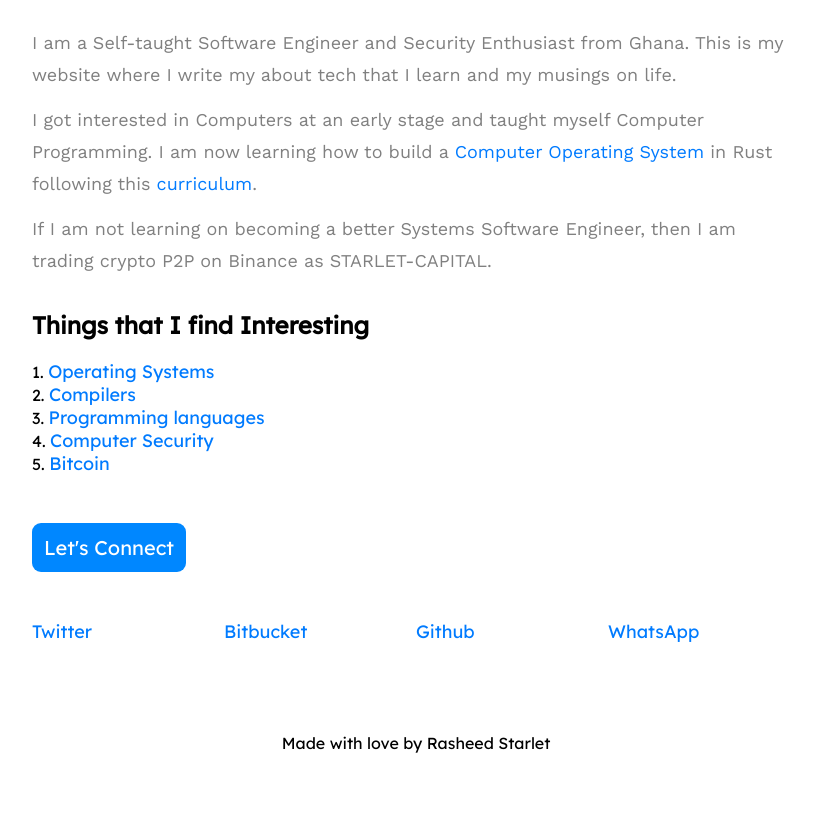
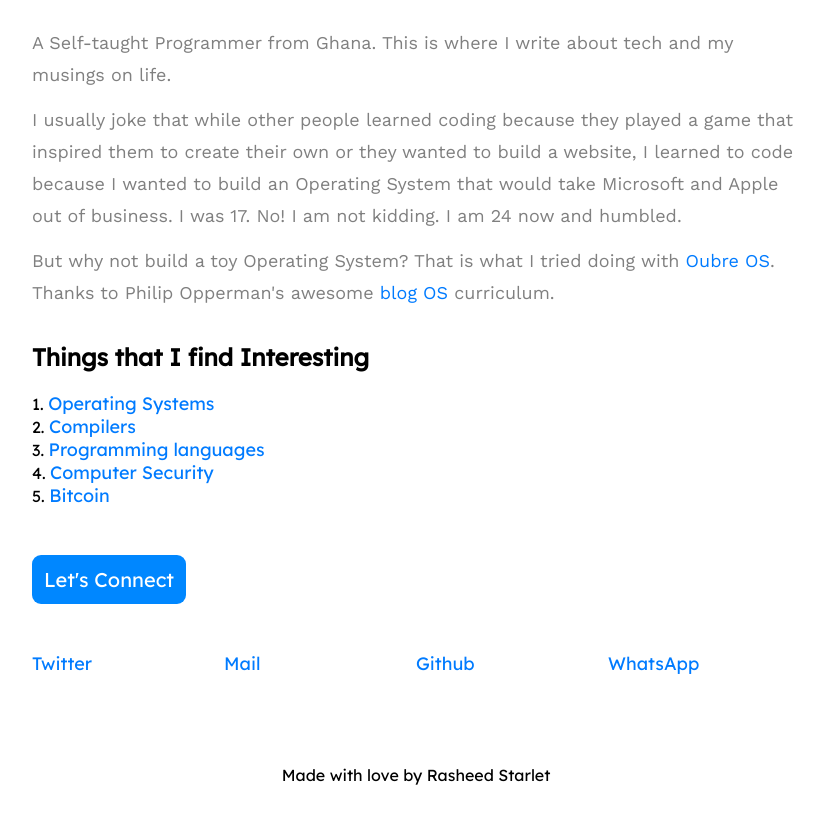
Before and after one commit to rasheedmhd/blog, a plain HTML site: page index.html in a window 1280 px wide. Shown: the part 254-1069 px from the top of the page, without its empty margins (224-1048 px from the left). Before the commit the page ends 1037 px from the top, so only its background shows below. Drawn offline with nearby package versions, Linux system fonts and the light colour scheme.

Commit message:
home page updates

```diff
--- a/index.html
+++ b/index.html
@@ -7,7 +7,10 @@
     <link rel="stylesheet" type="text/css" href="main/styles.css">
     <link rel="preconnect" href="https://fonts.googleapis.com">
     <link rel="preconnect" href="https://fonts.gstatic.com" crossorigin>
-    <link href="https://fonts.googleapis.com/css2?family=Lexend+Deca&family=Work+Sans:wght@400&display=swap" rel="stylesheet">
+    <link href="https://fonts.googleapis.com/css?family=Lexend+Deca&display=swap" rel="stylesheet">
+    <link href="https://fonts.googleapis.com/css2?family=Barlow&family=Work+Sans:wght@400&display=swap"
+        rel="stylesheet">
+    <!-- <script src="main.js"></script> -->
 </head>
 
 <body>
@@ -27,18 +30,29 @@
             <h1>Rasheed Starlet</h1>
 
             <p>
-                I am a Self-taught Software Engineer and Security Enthusiast from Ghana.
-                This is my website where I write my about tech that I learn and my musings on life.</p>
-            <p>
+                A Self-taught Programmer from Ghana. This is where I write about tech and my musings on life.
+                <!--
                 I got interested in Computers at an early stage and taught myself Computer Programming. I am now
                 learning how to build a <a href="https://www.github.com/virux/oubre">Computer Operating System</a> in
                 Rust following this <a href="https://os.phil-opp.com/">curriculum</a>.
+             -->
             </p>
 
             <p>
+                I usually joke that while other people learned coding because they played a game that inspired them to
+                create their own or they wanted to build a website, I learned to code because I wanted to build
+                an Operating System that would take Microsoft and Apple out of business. I was 17. No! I am not kidding.
+                I am 24 now and humbled.
+            </p>
+
+            <p>
+                But why not build a toy Operating System? That is what I tried doing with <a href="https://www.github.com/virux/oubre">Oubre OS</a>. Thanks to Philip Opperman's awesome <a href="https://os.phil-opp.com/"> blog OS </a>curriculum.
+            </p>
+
+            <!-- <p>
                 If I am not learning on becoming a better Systems Software Engineer, then I am trading crypto P2P on
                 Binance as STARLET-CAPITAL.
-            </p>
+            </p> -->
         </section>
 
         <br />
@@ -63,14 +77,13 @@
         <div class="footer">
             <ul>
                 <li><a href="https://twitter.com/RasheedStarlet" target="_blank"> Twitter </a> </li>
-                <li><a href="https://bitbucket.org/rasheedstarlet/profile/repositories" target="_blank"> Bitbucket </a>
+                <li><a href="mailto:starletgh@gmail.com" target="_blank"> Mail </a>
                 </li>
 
                 <li><a href="https://github.com/Virux" target="_blank"> Github </a> </li>
                 <li><a href="https://wa.me/message/U4W2T5WJDFQUO1" target="_blank"> WhatsApp </a> </li>
             </ul>
         </div>
-        <!-- <script src="main.js"></script> -->
 
     </div>
 
```
Also changed, not shown: 1 other file.
